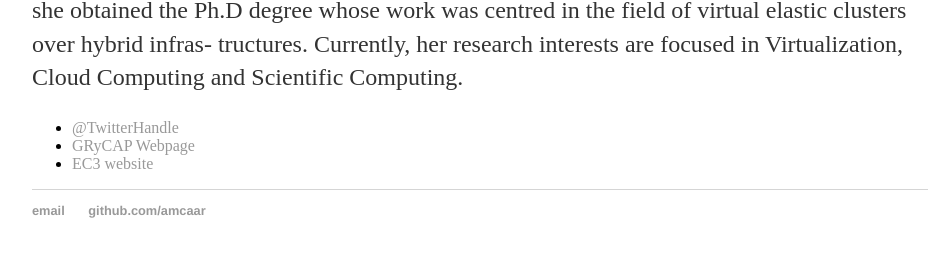
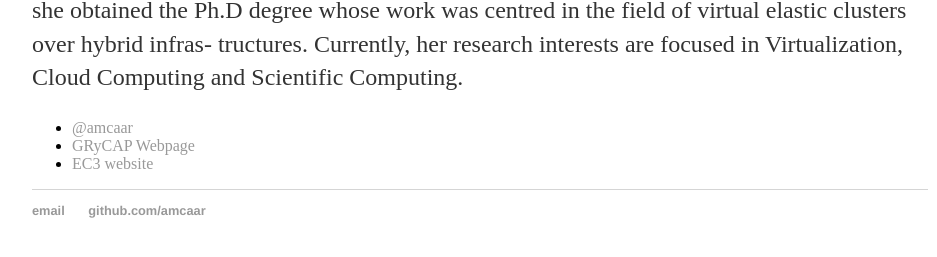
Before and after one commit to amcaar/amcaar.github.io, a Jekyll site: the page built from about/index.html, in a window 1280 px wide. Shown: the part 371-628 px from the top of the page, without its empty margins (160-1097 px from the left). Built offline with Jekyll 4.4.1, drawn with Linux system fonts in a browser that asks for light colours.

Commit message:
Update index.html

```diff
--- a/about/index.html
+++ b/about/index.html
@@ -16,7 +16,7 @@ tructures. Currently, her research interests are focused in Virtualization, Clou
 Computing and Scientific Computing.</p>
 
 			<ul class="contacts">
-				<li><a href="#">@TwitterHandle</a></li>
+				<li><a href="https://twitter.com/amcaar">@amcaar</a></li>
 				<li><a href="http://www.grycap.upv.es/view.php">GRyCAP Webpage</a></li>
 				<li><a href="http://servproject.i3m.upv.es/ec3/">EC3 website</a></li>
 				</ul>
```
